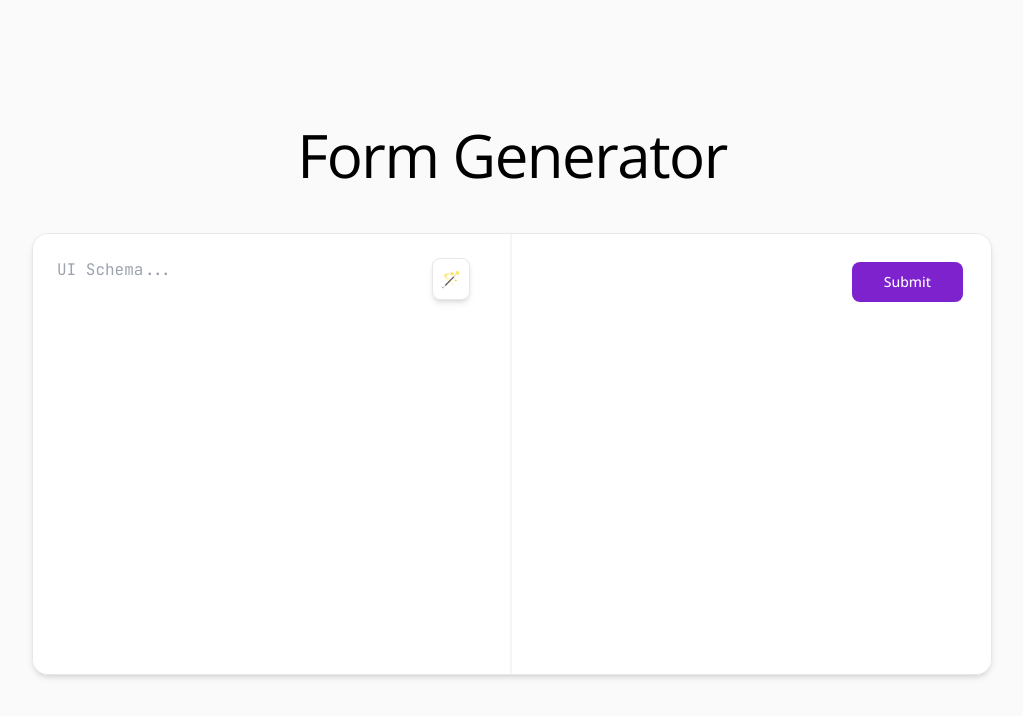
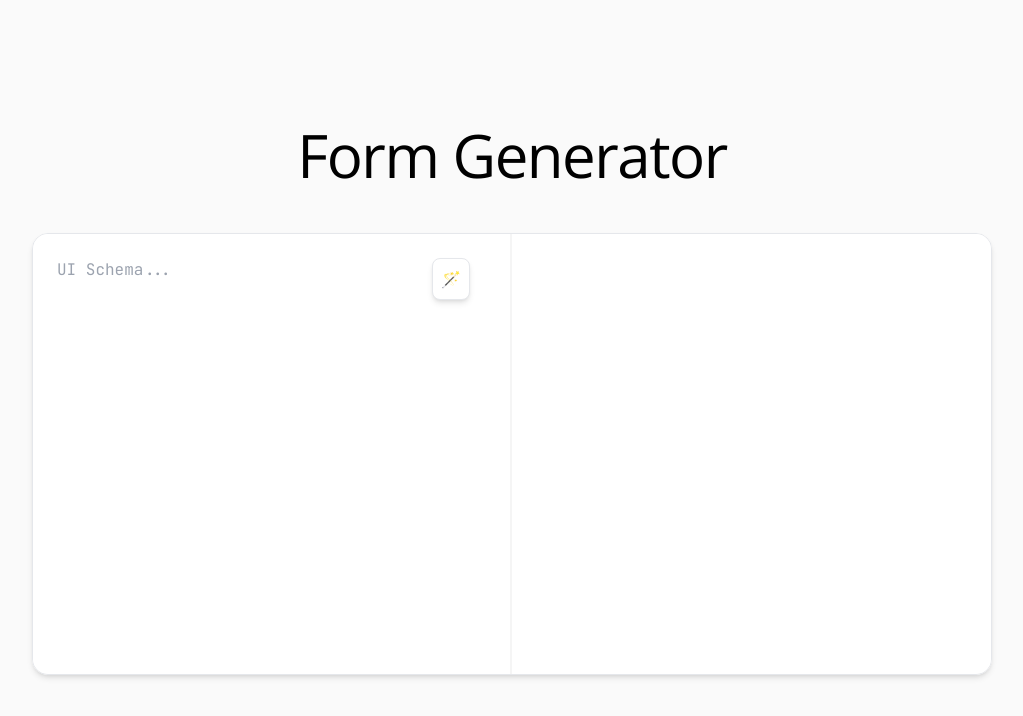
Before and after one commit to StrixROX/JSON-Form-Generator, a Next.js app: page / in a window 1280 px wide. Shown: the top 716 px of the page, without its empty margins (128-1151 px from the left). Built offline with nearby package versions, Linux system fonts and the light colour scheme.

Commit message:
Created Submit and Reset systems

```diff
--- a/components/FormElements/FormElements.jsx
+++ b/components/FormElements/FormElements.jsx
@@ -5,6 +5,7 @@ import OptionalFieldGroup from './OptionalFieldGroup'
 import SelectElement from './SelectElement'
 import SwitchElement from './SwitchElement'
 import SubmitButtonElement from './SubmitButtonElement'
+import ResetButtonElement from './ResetButtonElement'
 
 export default function generateElement(key, schema, keyPrefix = '') {
 	const type = schema.uiType
@@ -26,6 +27,10 @@ export default function generateElement(key, schema, keyPrefix = '') {
 	} else if (type === 'Submit') {
 		return (
 			<SubmitButtonElement key={key} schema={schema} keyPrefix={keyPrefix} />
+		)
+	} else if (type === 'Reset') {
+		return (
+			<ResetButtonElement key={key} schema={schema} keyPrefix={keyPrefix} />
 		)
 	} else {
 		return (
--- a/components/FormElements/InputElement.jsx
+++ b/components/FormElements/InputElement.jsx
@@ -17,7 +17,7 @@ export default function InputElement({ keyPrefix, schema }) {
 
 	const jsonKey = jsonKeyJoin(keyPrefix, _jsonKey)
 
-	const { updateFormData } = useContext(FormDataContext)
+	const { updateFormData, reset } = useContext(FormDataContext)
 
 	const [value, setValue] = useState('')
 	const [matches, setMatches] = useState(true)
@@ -43,6 +43,10 @@ export default function InputElement({ keyPrefix, schema }) {
 		updateValue(value)
 	}, [])
 
+	useEffect(() => {
+		updateValue('')
+	}, [reset])
+
 	return (
 		<>
 			<div
@@ -65,6 +69,7 @@ export default function InputElement({ keyPrefix, schema }) {
 					readOnly={validate?.immutable || false}
 					required={validate?.required || false}
 					onChange={e => updateValue(e.target.value)}
+					onReset={() => updateValue('')}
 					className="w-full rounded-lg border border-gray-200 bg-white px-3 py-2 text-sm text-gray-900 outline-none focus:ring focus:ring-purple-300"
 				/>
 
--- a/components/FormElements/RadioElement.jsx
+++ b/components/FormElements/RadioElement.jsx
@@ -16,7 +16,7 @@ export default function RadioElement({ keyPrefix, schema }) {
 
 	const jsonKey = jsonKeyJoin(keyPrefix, _jsonKey)
 
-	const { updateFormData } = useContext(FormDataContext)
+	const { updateFormData, reset } = useContext(FormDataContext)
 
 	const [value, setValue] = useState(validate?.defaultValue)
 
@@ -40,7 +40,7 @@ export default function RadioElement({ keyPrefix, schema }) {
 
 	useEffect(() => {
 		updateValue(validate?.defaultValue)
-	}, [])
+	}, [reset])
 
 	return (
 		<>
--- a/components/FormElements/ResetButtonElement.jsx
+++ b/components/FormElements/ResetButtonElement.jsx
@@ -11,7 +11,7 @@ export default function ResetButtonElement({ schema }) {
 		<>
 			<button
 				type="reset"
-				className="float-right m-1 rounded-lg border border-purple-300 bg-white px-8 py-2.5 text-sm font-medium text-purple-500 focus:outline-none focus:ring-4 focus:ring-purple-300 hover:bg-purple-50"
+				className="float-right m-1 w-1/2 rounded-lg border border-purple-300 bg-white px-8 py-2.5 text-sm font-medium text-purple-500 focus:outline-none focus:ring-4 focus:ring-purple-300 hover:bg-purple-50"
 				onClick={clickHandler}>
 				{icon !== '' ? <span className="mr-2">{icon}</span> : null}
 				{label}
--- a/components/FormElements/SelectElement.jsx
+++ b/components/FormElements/SelectElement.jsx
@@ -16,7 +16,7 @@ export default function SelectElement({ keyPrefix, schema }) {
 
 	const jsonKey = jsonKeyJoin(keyPrefix, _jsonKey)
 
-	const { updateFormData } = useContext(FormDataContext)
+	const { updateFormData, reset } = useContext(FormDataContext)
 
 	const [value, setValue] = useState(null)
 	const [selection, setSelection] = useState(null)
@@ -55,7 +55,7 @@ export default function SelectElement({ keyPrefix, schema }) {
 
 	useEffect(() => {
 		onSelectionUpdate(validate?.defaultValue)
-	}, [])
+	}, [reset])
 
 	return (
 		<>
--- a/components/FormElements/SubmitButtonElement.jsx
+++ b/components/FormElements/SubmitButtonElement.jsx
@@ -11,7 +11,7 @@ export default function SubmitButtonElement({ schema }) {
 		<>
 			<button
 				type="button"
-				className="float-right m-1 rounded-lg bg-purple-700 px-8 py-2.5 text-sm font-medium text-white focus:outline-none focus:ring-4 focus:ring-purple-300 hover:bg-purple-800"
+				className="float-right m-1 w-1/2 rounded-lg bg-purple-700 px-8 py-2.5 text-sm font-medium text-white focus:outline-none focus:ring-4 focus:ring-purple-300 hover:bg-purple-800"
 				onClick={clickHandler}>
 				{icon !== '' ? <span className="mr-2">{icon}</span> : null}
 				{label}
--- a/components/FormElements/SwitchElement.jsx
+++ b/components/FormElements/SwitchElement.jsx
@@ -16,7 +16,7 @@ export default function SwitchElement({ keyPrefix, schema }) {
 
 	const jsonKey = jsonKeyJoin(keyPrefix, _jsonKey)
 
-	const { updateFormData } = useContext(FormDataContext)
+	const { updateFormData, reset } = useContext(FormDataContext)
 
 	const [value, setValue] = useState(false)
 
@@ -26,14 +26,13 @@ export default function SwitchElement({ keyPrefix, schema }) {
 		setValue(to)
 	}
 
-	function onToggle() {
-		setValue(!value)
-		updateValue(!value)
+	function onToggle(e) {
+		updateValue(e.target.checked)
 	}
 
 	useEffect(() => {
-		updateValue(value)
-	}, [])
+		updateValue(!!validate?.defaultValue)
+	}, [reset])
 
 	return (
 		<>
@@ -52,7 +51,7 @@ export default function SwitchElement({ keyPrefix, schema }) {
 					name={jsonKey}
 					value={value}
 					className="peer sr-only"
-					onChange={onToggle}
+					onChange={e => onToggle(e)}
 					checked={value}
 					disabled={validate?.immutable}
 				/>
--- a/components/Preview.jsx
+++ b/components/Preview.jsx
@@ -2,9 +2,18 @@ import generateElement from './FormElements/FormElements'
 import { useState, useEffect } from 'react'
 import { FormDataContext } from '../context/FormDataContext'
 
+const submitFormData = data =>
+	new Promise((resolve, reject) => {
+		setTimeout(() => {
+			resolve(JSON.stringify(data, null, 2))
+		}, 500)
+	})
+
 export default function Preview({ scrollbarStyles, rawSchemaInput }) {
 	const [parsedSchema, setParsedSchema] = useState([])
 	const [formData, setFormData] = useState({})
+	const [formState, setFormState] = useState('idle')
+	const [reset, setReset] = useState(0)
 
 	function updateFormData(data) {
 		setFormData(prevData => ({ ...prevData, ...data }))
@@ -25,7 +34,18 @@ export default function Preview({ scrollbarStyles, rawSchemaInput }) {
 	}
 
 	function onFormSubmit() {
-		console.log(JSON.stringify(formData, null, 2))
+		setFormState('waiting')
+		submitFormData(formData)
+			.then(res => {
+				console.log(res)
+			})
+			.then(() => {
+				setFormState('idle')
+			})
+	}
+
+	function onFormReset() {
+		setReset(prevVal => prevVal + 1) // re-renders the form
 	}
 
 	useEffect(() => {
@@ -38,28 +58,44 @@ export default function Preview({ scrollbarStyles, rawSchemaInput }) {
 		}
 	}, [rawSchemaInput])
 
+	const buttonGroup = [
+		{
+			label: 'Reset',
+			description: '',
+			icon: '',
+			uiType: 'Reset',
+			jsonKey: 'RESET',
+			onClick: onFormReset,
+		},
+		{
+			label: 'Submit',
+			description: '',
+			icon: '',
+			uiType: 'Submit',
+			jsonKey: 'SUBMIT',
+			onClick: onFormSubmit,
+		},
+	]
+
 	return (
 		<>
-			<div className="preview h-full w-full">
+			<div className="preview flex h-full w-full flex-col items-center justify-start gap-2">
 				<FormDataContext.Provider
 					value={{
 						formData,
 						updateFormData,
-						removeFormDataKey,
 						removeFormDataKeyGroup,
+						reset,
 					}}>
 					<form
 						className={`${scrollbarStyles} h-full w-full overflow-auto overflow-y-visible`}>
 						{parsedSchema.map((el, key) => generateElement(key, el))}
-						{generateElement('submit_form_button', {
-							label: 'Submit',
-							description: '',
-							icon: '',
-							uiType: 'Submit',
-							jsonKey: 'SUBMIT',
-							onClick: onFormSubmit,
-						})}
 					</form>
+					{parsedSchema.length > 0 ? (
+						<div className="buttons flex w-full flex-row items-start justify-center">
+							{buttonGroup.map((el, key) => generateElement(key, el))}
+						</div>
+					) : null}
 				</FormDataContext.Provider>
 			</div>
 		</>
```
